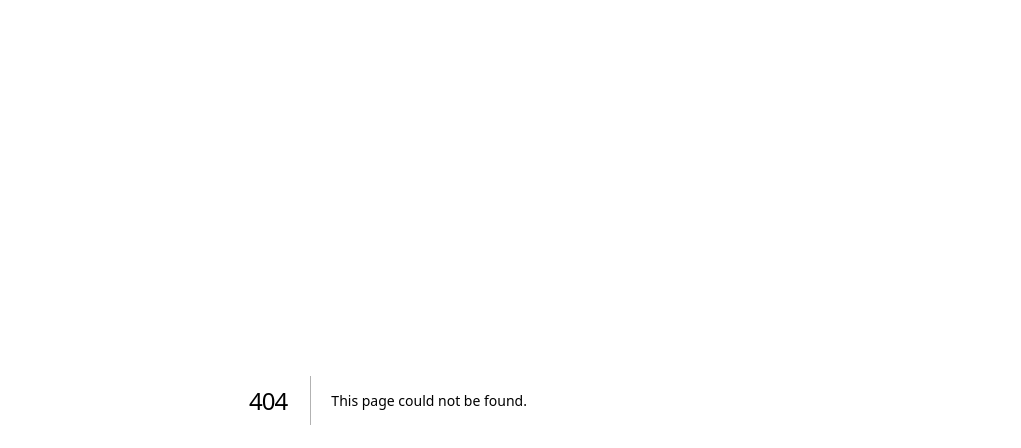
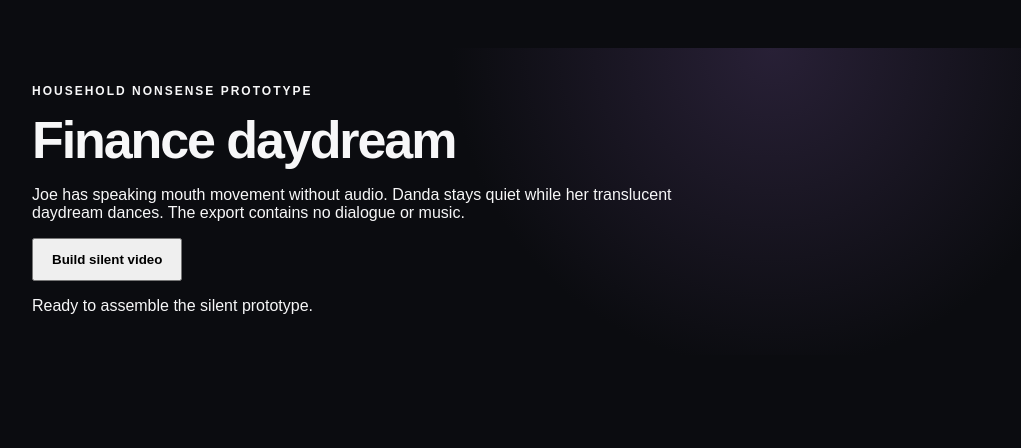
Before and after one commit to retroservices1121/relations, a Next.js app: page /prototypes/daydream in a window 1280 px wide. Before the commit this address had no page. Shown: the top 448 px of the page, without its empty margins (252-1273 px from the left). Built offline with nearby package versions, Linux system fonts and the light colour scheme.

Commit message:
Add Household Nonsense daydream prototype page

```diff
--- /dev/null
+++ b/app/prototypes/daydream/page.tsx
@@ -0,0 +1,48 @@
+"use client";
+
+import { useState } from "react";
+
+const baseUrl = "https://v3b.fal.media/files/b/0aad3a6c/Epj_kOqZlo_ebUZ97NRIg_minimax-h3.mp4";
+const dancerUrl = "https://v3b.fal.media/files/b/0aad3a6f/VVFPO3cJn7aCRuR5Y7_Ed_minimax-h3.mp4";
+
+export default function DaydreamPrototypePage() {
+  const [status, setStatus] = useState("Ready to assemble the silent prototype.");
+  const [videoUrl, setVideoUrl] = useState("");
+
+  async function render() {
+    setStatus("Building the silent composite…");
+    setVideoUrl("");
+
+    try {
+      const response = await fetch("/api/render-daydream", {
+        method: "POST",
+        headers: { "Content-Type": "application/json" },
+        body: JSON.stringify({ baseUrl, dancerUrl }),
+      });
+      const data = await response.json();
+      if (!response.ok) throw new Error(data.error || "The composite could not be built.");
+      setVideoUrl(data.url);
+      setStatus("Silent prototype ready.");
+    } catch (error) {
+      setStatus(error instanceof Error ? error.message : "The composite could not be built.");
+    }
+  }
+
+  return (
+    <main style={{ maxWidth: 760, margin: "48px auto", padding: 24, fontFamily: "Arial, sans-serif" }}>
+      <p style={{ letterSpacing: 2, fontSize: 12, fontWeight: 700 }}>HOUSEHOLD NONSENSE PROTOTYPE</p>
+      <h1>Finance daydream</h1>
+      <p>Joe has speaking mouth movement without audio. Danda stays quiet while her translucent daydream dances. The export contains no dialogue or music.</p>
+      <button type="button" onClick={render} style={{ padding: "12px 18px", fontWeight: 700 }}>
+        Build silent video
+      </button>
+      <p role="status">{status}</p>
+      {videoUrl ? (
+        <section>
+          <video src={videoUrl} controls playsInline muted style={{ width: "100%", maxHeight: "70vh", background: "#111" }} />
+          <p><a href={videoUrl} target="_blank" rel="noreferrer">Open finished MP4</a></p>
+        </section>
+      ) : null}
+    </main>
+  );
+}
```
